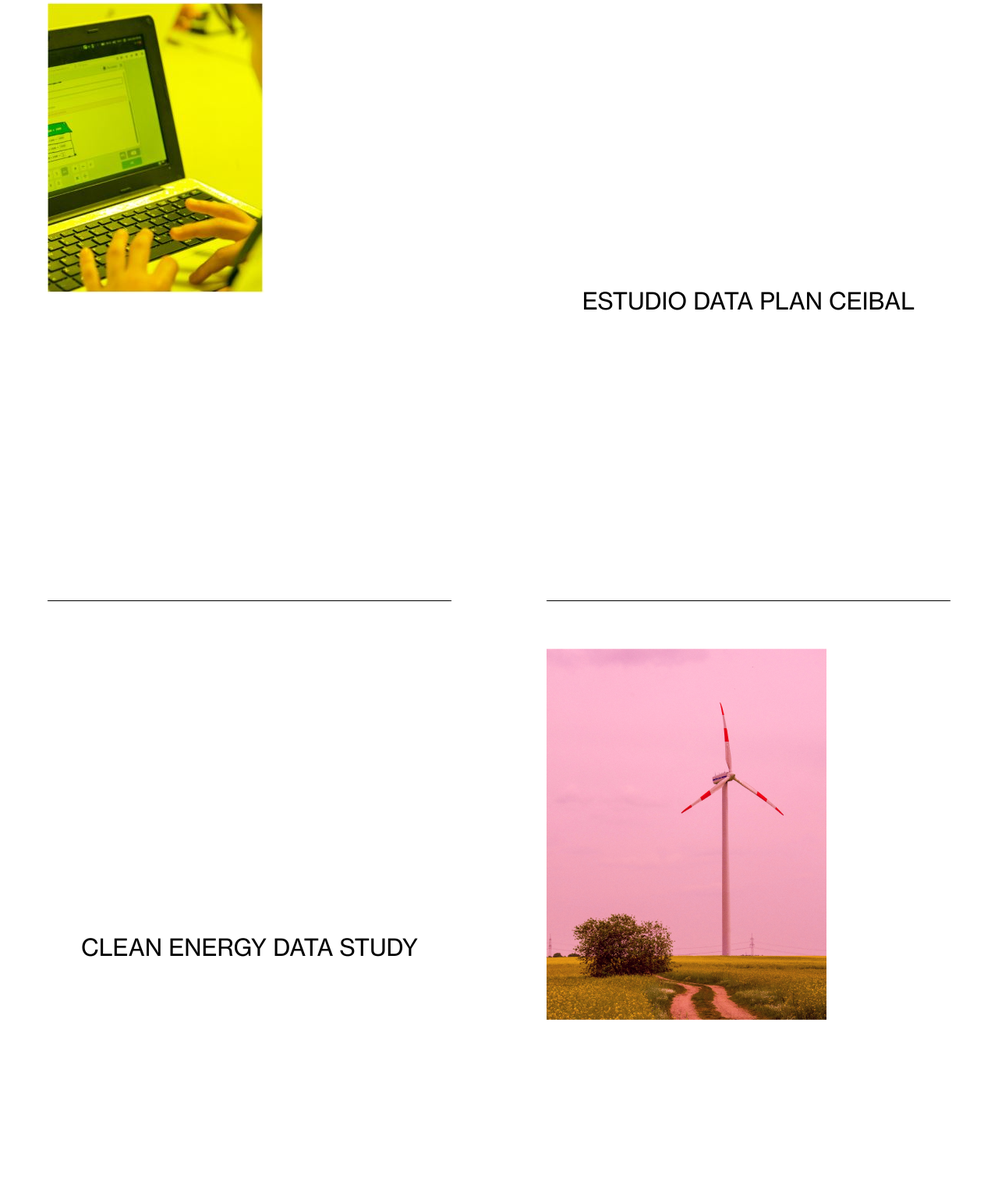
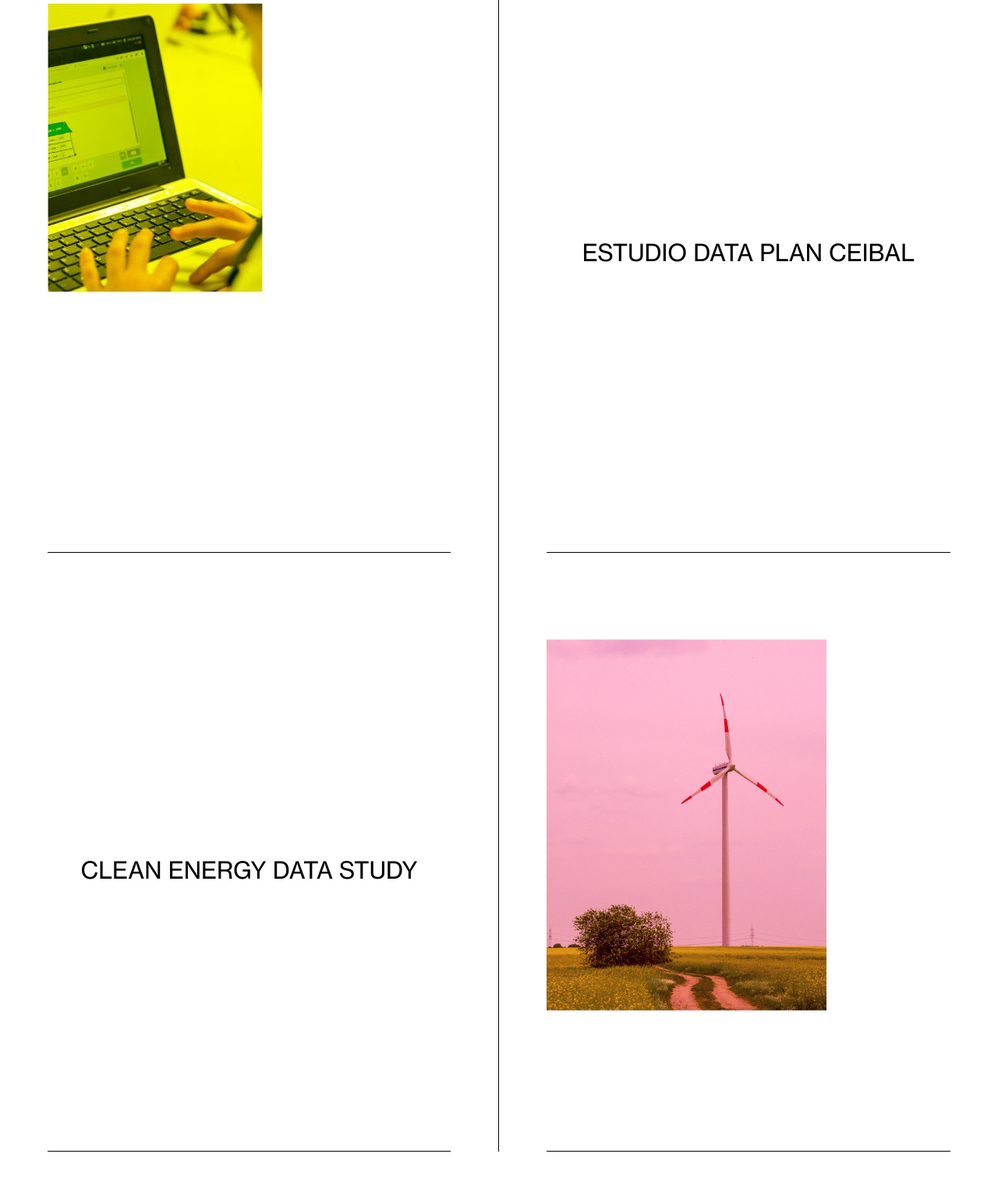
Before and after one commit to marianaolazabal/datainsights, a website built with Vite: page index.html in a window 1280 px wide. Shown: the part 888-2404 px from the top of the page at 78% size. After the commit the page ends 2365 px from the top, so only its background shows below. Built offline with nearby package versions, Linux system fonts and the light colour scheme.

Commit message:
Change borders r to match and px,pt add ceibal.html

```diff
--- a/index.html
+++ b/index.html
@@ -8,9 +8,10 @@
     <link href="/css/tailwind.css" rel="stylesheet" />
   </head>
   <body>
+
     <!--div que encierra top grid-->
-    <div class="grid grid-cols-2 p-[4.8vw]">
-      <article class="pr-[4.8vw]">
+    <div class="grid grid-cols-2 pt-[4.8vw]">
+      <article class="pl-[4.8vw] pr-[4.8vw] border-r-[1px] border-black">
         <div class="grid h-[60vw] content-end border-b-[1px] border-black">
           <p
             class="pb-[4.8vw] font-neueRegular text-[2.35vw] leading-tight text-gray-800"
@@ -19,13 +20,13 @@
             INSIGHTS <br />
             BY
           </p>
-          <p class="pb-[4.8vw] font-neueRegular text-[3.85vw] uppercase">
+          <p class="pb-[4.8vw] font-neueRegular text-[3.8vw] uppercase">
             Mariana Olazabal
           </p>
         </div>
       </article>
 
-      <div class="pl-[4.8vw] uppercase">
+      <div class="pl-[4.8vw] uppercase ">
         <section class="h-full border-b-[1px] border-black">
           <article class="font-neueRegular text-[2.35vw] leading-tight">
             <h1 class="font-neueBold">LICENSES & CERTIFICATIONS</h1>
@@ -62,40 +63,45 @@
       </div>
     </div>
     <!--div que encierra 2 grid-->
-    <div class="mb-[4.8vw] grid h-[60vw] grid-cols-2">
-      <div class="px-[4.8vw]">
-        <article class="h-full border-b-[1px] border-black">
+    <div class=" grid h-[60vw] grid-cols-2  ">
+      <div class="px-[4.8vw] border-r-[1px] border-black   pt-[4.8vw]">
+        <article class="h-full border-b-[1px] border-black  pb-[4.8vw]">
           <img src="/images/ceibal2.JPG" alt="pc plan ceibal" />
         </article>
       </div>
       <div class="px-[4.8vw]">
-        <section
+        <!-- link and border bottom -->
+        <a
+          href="/pages/ceibal.html"
           class="grid h-full place-content-center content-center border-b-[1px] border-black"
         >
+          <!-- article with p -->
           <article
             class="font-neueRegular text-[2.35vw] uppercase leading-tight"
           >
             <p class="">estudio data plan ceibal</p>
           </article>
-        </section>
+        </a>
       </div>
     </div>
     <!-- div que cierra el 3 grid -->
-    <div class="grid h-[60vw] grid-cols-2">
-      <div class="px-[4.8vw]">
+    <div class="grid h-[60vw] grid-cols-2  ">
+      <div class="px-[4.8vw] pt-[8.6vw] border-black border-r-[1px] ">
+        <div class="h-full border-b-[1px] border-black   pb-[4.8vw]">
         <section
-          class="grid h-full place-content-center content-center border-b-[1px] border-black font-neueRegular text-[2.35vw] uppercase leading-tight"
+          class="grid h-full place-content-center content-center  font-neueRegular text-[2.35vw] uppercase leading-tight"
         >
           <article>
             <p>clean energy data study</p>
           </article>
         </section>
       </div>
-      <div class="px-[4.8vw]">
-        <article class="h-full border-b-[1px] border-black">
+      </div>
+      <div class="px-[4.8vw] pt-[8.6vw] ">
+        <article class="h-full border-b-[1px] border-black pb-[4.8vw]  ">
           <img src="/images/clean.png" alt="pc plan ceibal" />
         </article>
       </div>
-    </div>
+
   </body>
 </html>
```
Also changed, not shown: pages/ceibal.html (added).
